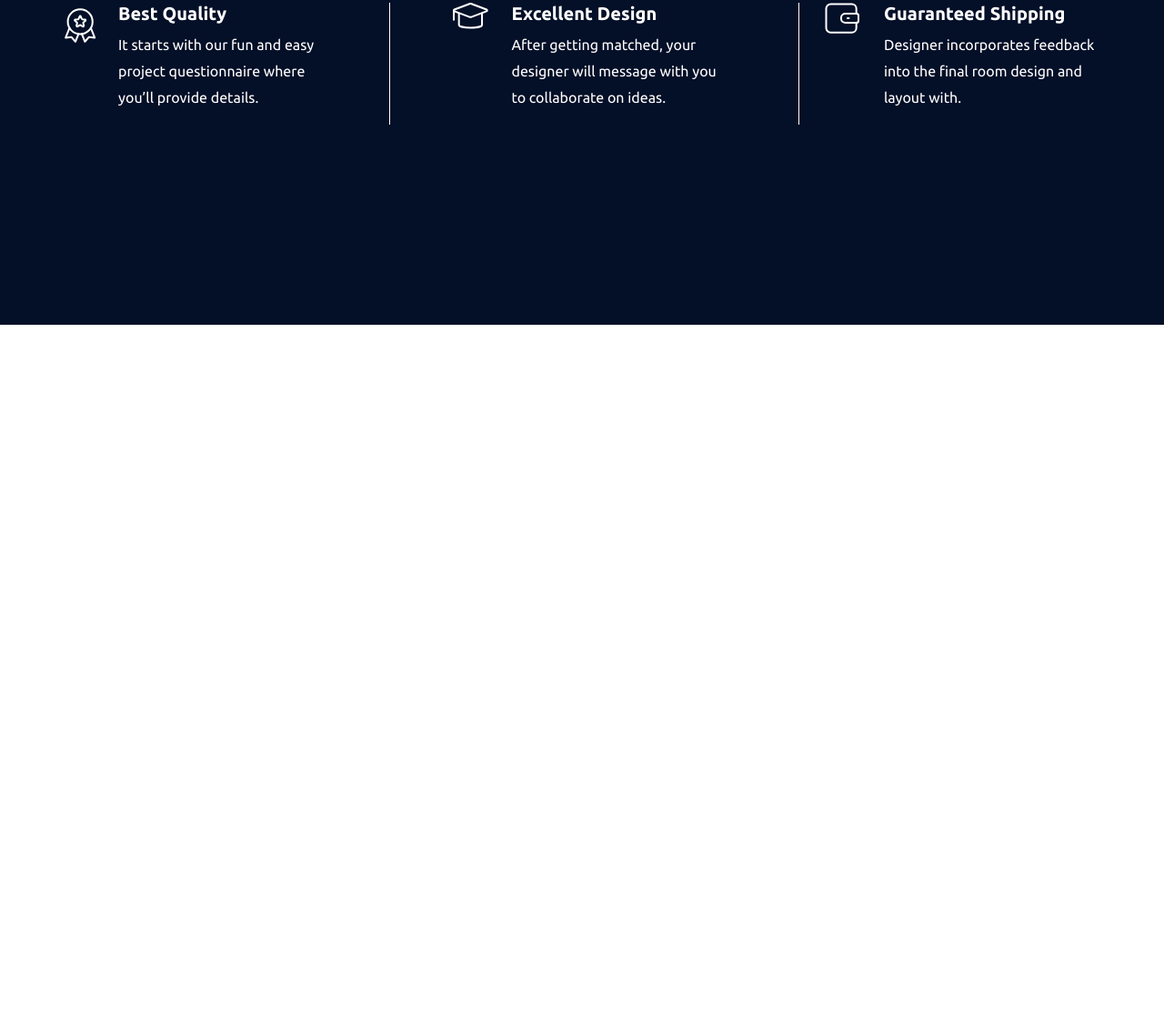
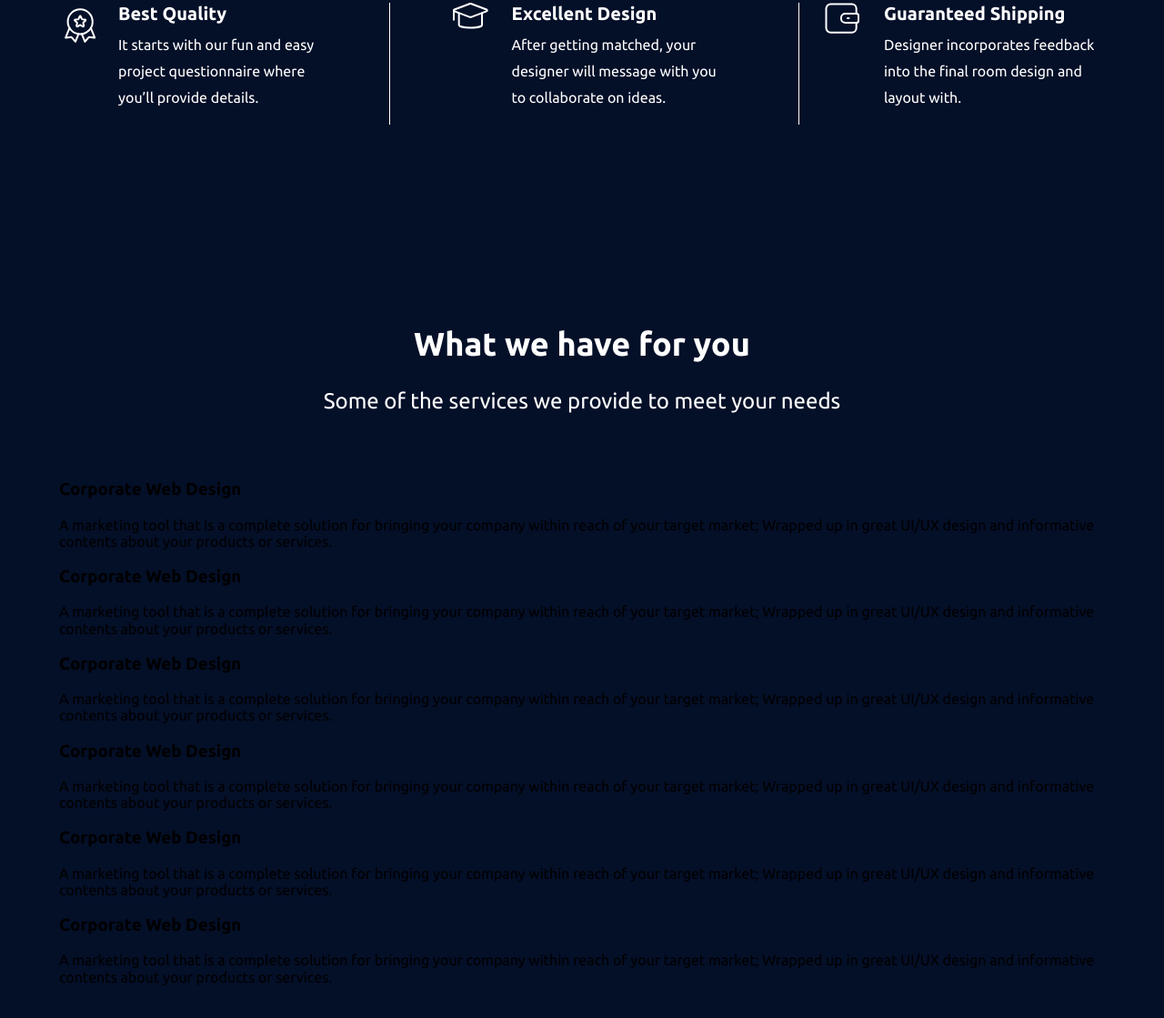
Before and after one commit to Umidbek01/freelancer, a plain HTML site: page index.html in a window 1280 px wide. Shown: the part 1465-2584 px from the top of the page at 91% size. Before the commit the page ends 1822 px from the top, so only its background shows below. Drawn offline with Linux system fonts and the light colour scheme.

Commit message:
offer section images added

```diff
--- a/css/main.css
+++ b/css/main.css
@@ -606,7 +606,7 @@ a{
     }
 
     .services__wrapper-title{
-       margin-bottom: 20px;
+        margin-bottom: 20px;
     }
 
     .services__wrapper-list{
@@ -650,5 +650,41 @@ a{
 
 /************************ SERVICES STYLE END ****************** */
 
+/********************** OFFER STYLE START ***********************  */
+
+.offer{
+    margin-bottom: 110px;
+}
+
+.offer__info{
+    width: 100%;
+    max-width: 582px;
+    margin-right: auto;
+    margin-bottom: 72px;
+    margin-left: auto;
+    text-align: center;
+}
+
+.offer__title{
+    margin-top: 0;
+    margin-bottom: 29px;
+    font-weight: 700;
+    font-size: 36px;
+    line-height: 41px;
+    color: #fff;
+}
+
+.offer__desc{
+    margin-top: 0;
+    font-weight: 500;
+    font-size: 24px;
+    line-height: 28px;
+    color: #fff;
+}
+
+/********************** OFFER STYLE END ***********************  */
+
+
+
 
 /************************ MAIN STYLES END ******************* */
--- a/index.html
+++ b/index.html
@@ -207,6 +207,95 @@
             </div>
         </section>
         <!-- SERVICE SECTION END -->
+
+        <!-- OFFER SECTION START -->
+        <section class="offer">
+            <div class="container">
+                <div class="offer__info">
+                    <h2 class="offer__title">
+                        What we have for you
+                    </h2>
+                    <p class="offer__desc">
+                        Some of the services we provide to meet your needs
+                    </p>
+                </div>
+                <ul class="offer__list">
+                    <li class="offer__item">
+                        <h3 class="offer__item-title">
+                            Corporate Web Design
+                        </h3>
+                        <p class="offer__item-desc">
+                            A marketing tool that is a complete solution
+                            for bringing your company within reach of
+                            your target market; Wrapped up in great
+                            UI/UX design and informative contents
+                            about your products or services.
+                        </p>
+                    </li>
+                    <li class="offer__item">
+                        <h3 class="offer__item-title">
+                            Corporate Web Design
+                        </h3>
+                        <p class="offer__item-desc">
+                            A marketing tool that is a complete solution
+                            for bringing your company within reach of
+                            your target market; Wrapped up in great
+                            UI/UX design and informative contents
+                            about your products or services.
+                        </p>
+                    </li>
+                    <li class="offer__item">
+                        <h3 class="offer__item-title">
+                            Corporate Web Design
+                        </h3>
+                        <p class="offer__item-desc">
+                            A marketing tool that is a complete solution
+                            for bringing your company within reach of
+                            your target market; Wrapped up in great
+                            UI/UX design and informative contents
+                            about your products or services.
+                        </p>
+                    </li>
+                    <li class="offer__item">
+                        <h3 class="offer__item-title">
+                            Corporate Web Design
+                        </h3>
+                        <p class="offer__item-desc">
+                            A marketing tool that is a complete solution
+                            for bringing your company within reach of
+                            your target market; Wrapped up in great
+                            UI/UX design and informative contents
+                            about your products or services.
+                        </p>
+                    </li>
+                    <li class="offer__item">
+                        <h3 class="offer__item-title">
+                            Corporate Web Design
+                        </h3>
+                        <p class="offer__item-desc">
+                            A marketing tool that is a complete solution
+                            for bringing your company within reach of
+                            your target market; Wrapped up in great
+                            UI/UX design and informative contents
+                            about your products or services.
+                        </p>
+                    </li>
+                    <li class="offer__item">
+                        <h3 class="offer__item-title">
+                            Corporate Web Design
+                        </h3>
+                        <p class="offer__item-desc">
+                            A marketing tool that is a complete solution
+                            for bringing your company within reach of
+                            your target market; Wrapped up in great
+                            UI/UX design and informative contents
+                            about your products or services.
+                        </p>
+                    </li>
+                </ul>
+            </div>
+        </section>
+        <!-- OFFER SECTION END -->
     </main>
     <!-- MAIN SECTION END -->
 
```
Also changed, not shown: images/computer.svg (added), images/design-img.svg (added), images/machines.svg (added), images/seo-img.svg (added), images/shopping-img.svg (added), images/ux-img.svg (added). Lines whose indentation alone changed are shown as unchanged.
